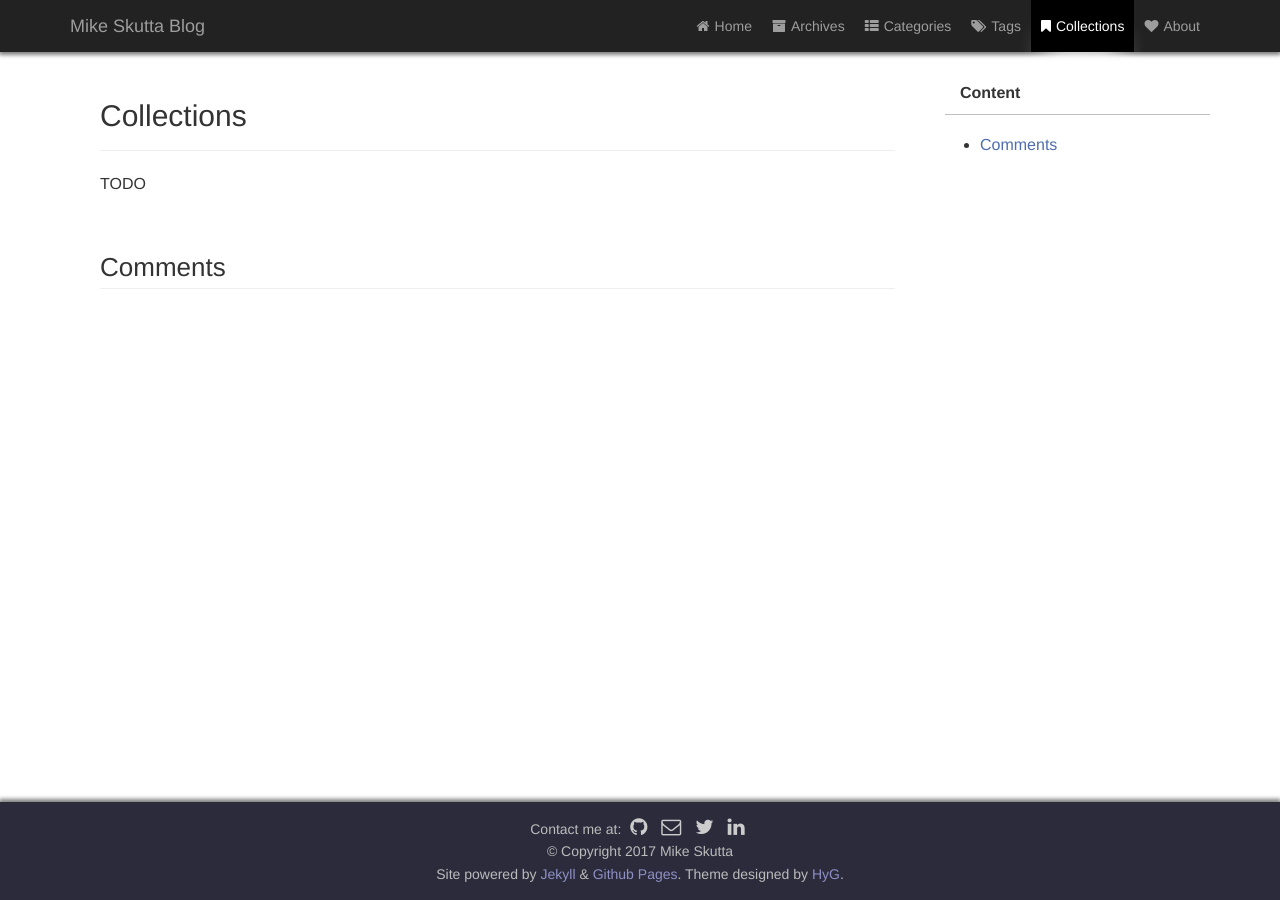
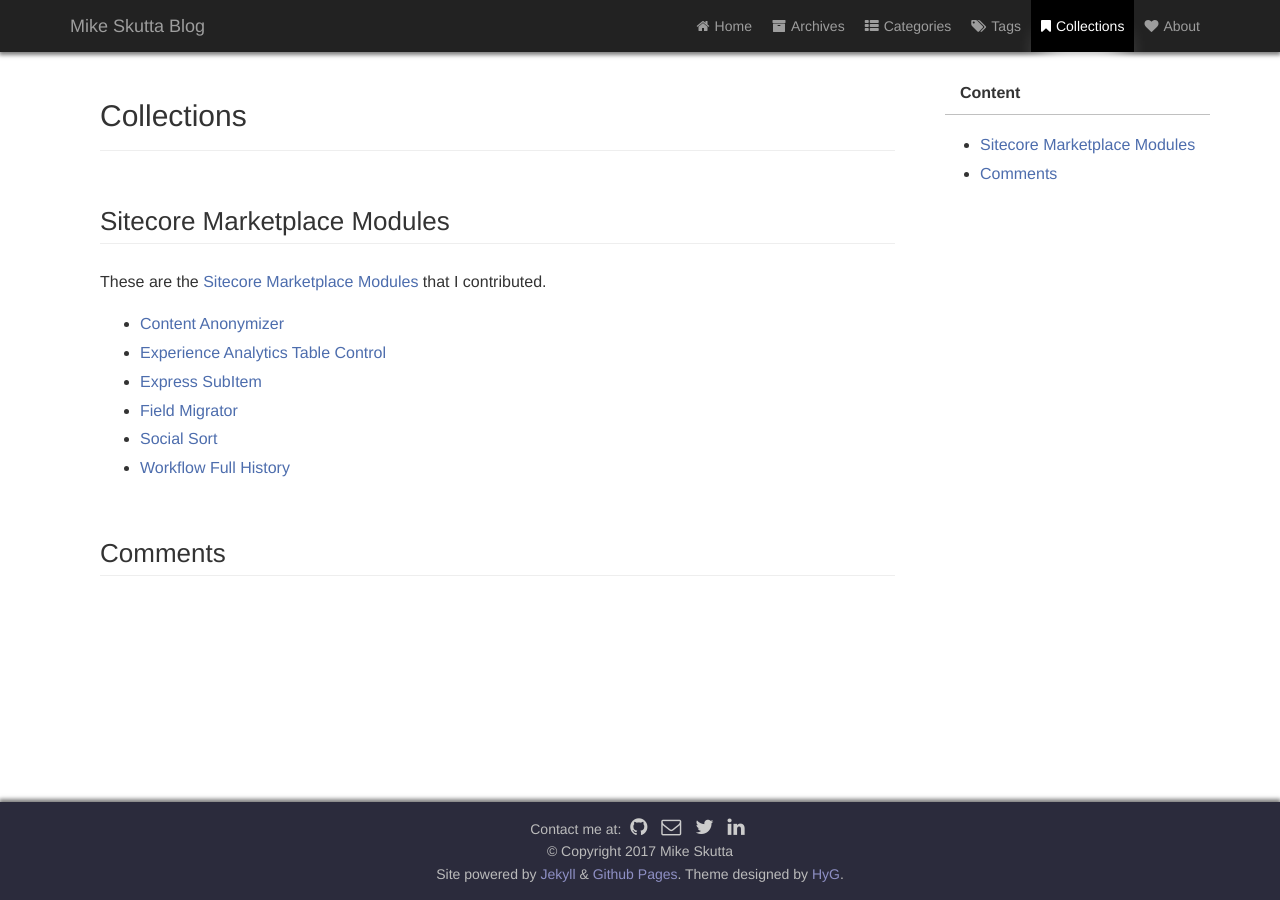
Before and after one commit to mskutta/mskutta.github.io, a Jekyll site: the page built from page/3collections.md, in a window 1280 px wide. Built offline with Jekyll 4.4.1, drawn with Linux system fonts in a browser that asks for light colours; comment, search, counter and statistics services are not loaded.

Commit message:
Added Sitecore Marketplace Modules

```diff
--- a/page/3collections.md
+++ b/page/3collections.md
@@ -10,7 +10,16 @@
 * content
 {:toc}
 
-TODO
+## Sitecore Marketplace Modules
+
+These are the [Sitecore Marketplace Modules](https://marketplace.sitecore.net/) that I contributed.
+
+* [Content Anonymizer](https://marketplace.sitecore.net/Modules/C/Content_Anonymizer.aspx?sc_lang=en)
+* [Experience Analytics Table Control](https://marketplace.sitecore.net/Modules/E/Experience_Analytics_Table_Control.aspx?sc_lang=en)
+* [Express SubItem](https://marketplace.sitecore.net/Modules/E/Express_Subitem.aspx?sc_lang=en)
+* [Field Migrator](https://marketplace.sitecore.net/Modules/F/Field_Migrator.aspx?sc_lang=en)
+* [Social Sort](https://marketplace.sitecore.net/Modules/S/Social_Sort.aspx?sc_lang=en)
+* [Workflow Full History](https://marketplace.sitecore.net/Modules/W/Workflow_Full_History.aspx?sc_lang=en)
 
 ## Comments
 
```
Also changed, not shown: _posts/2017-12-13-tilebutton-custom-sitecore-speak-component.md (+1 -3 lines), docker-compose.yml (added, +7 -0 lines).
